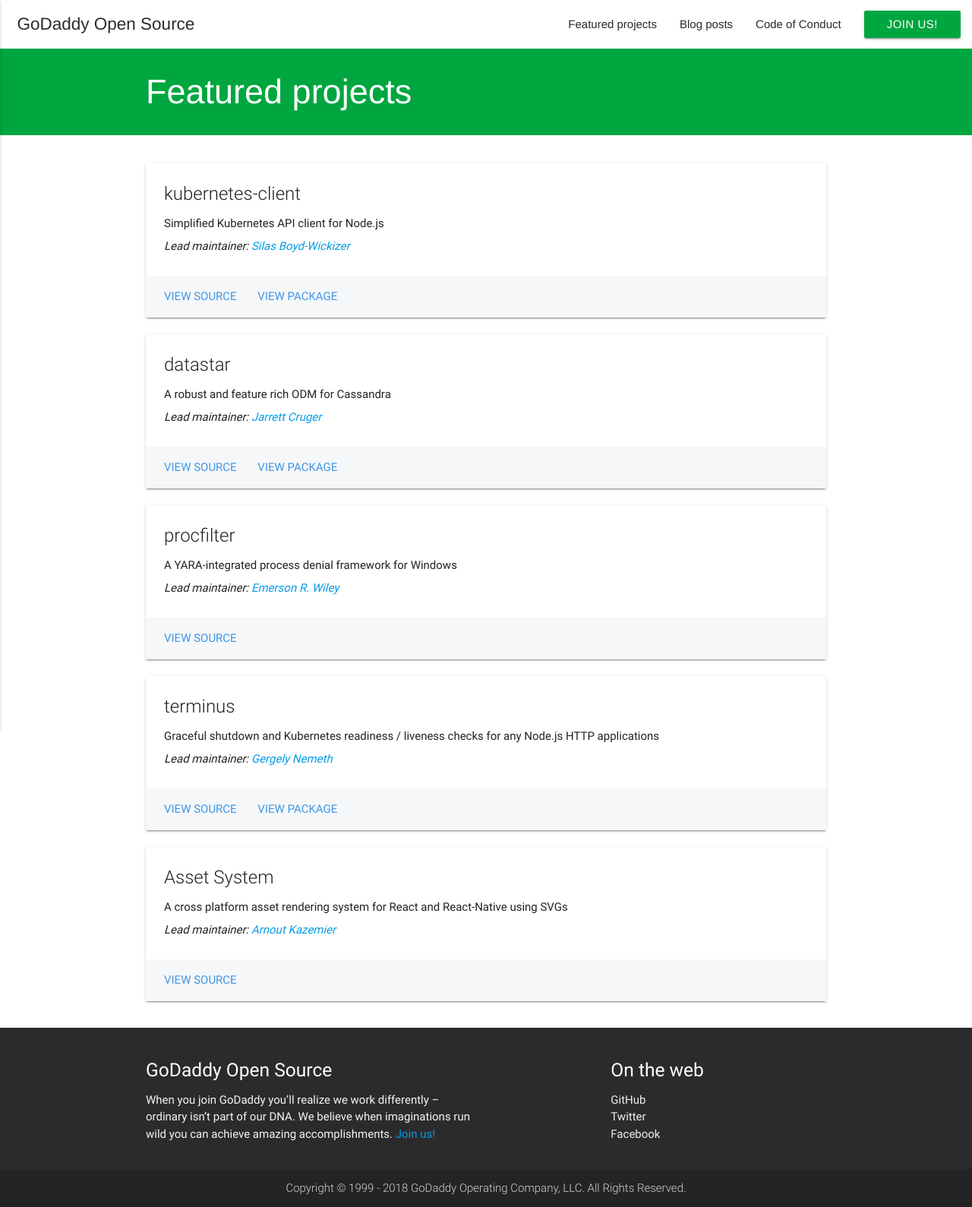
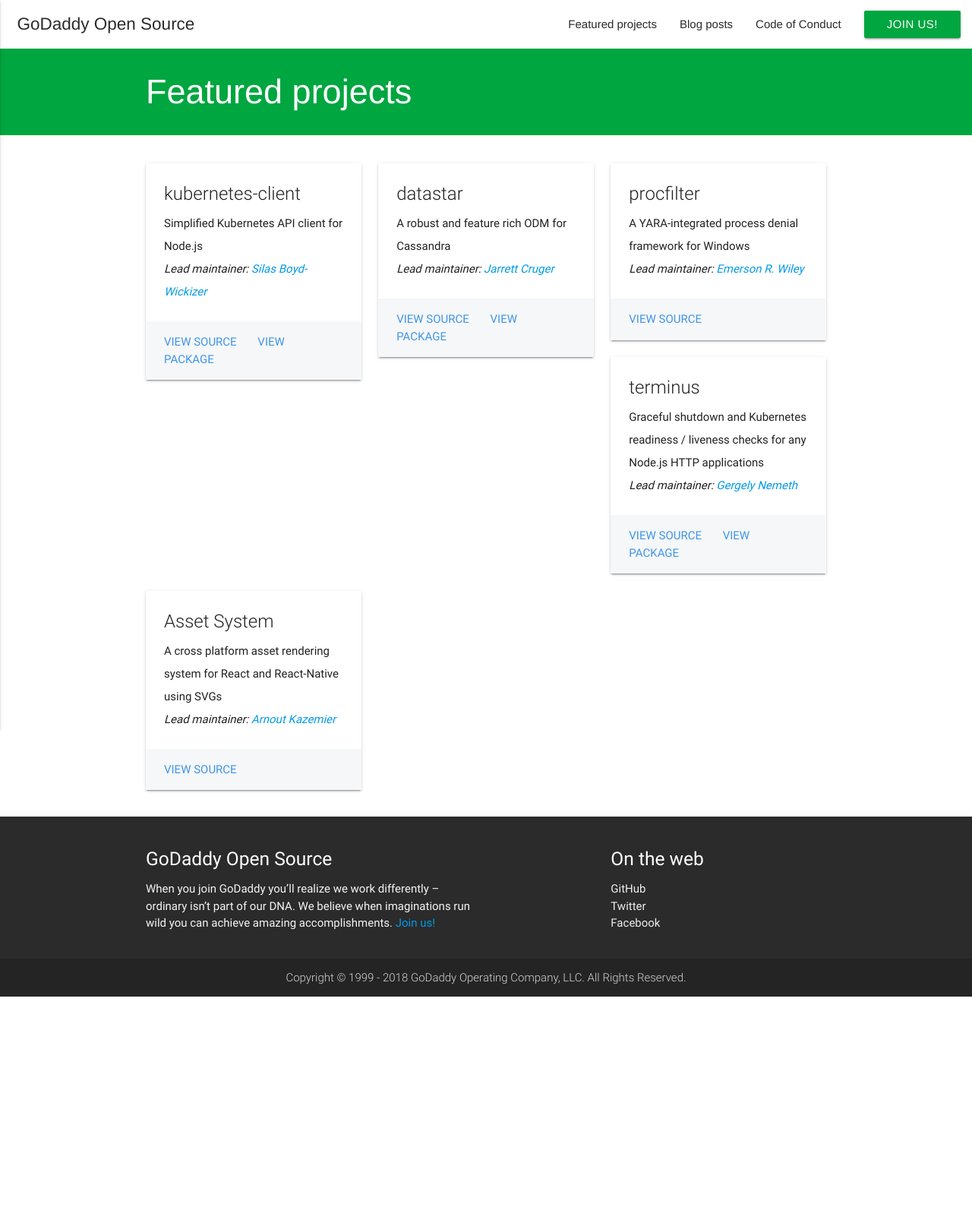
Before and after one commit to godaddy/godaddy.github.io, a Jekyll site: the page built from featured-projects.html, in a window 1280 px wide. Shown: the whole page at 76% size. Built offline with Jekyll 4.4.1, drawn with Linux system fonts in a browser that asks for light colours; some web fonts are replaced; comment, search, counter and statistics services are not loaded; after the commit the page ends 1312 px from its top, so only the background shows below that.

Commit message:
feat(styles): responsive featured projects and blog posts

```diff
--- a/blog-posts.html
+++ b/blog-posts.html
@@ -7,7 +7,7 @@
 <div class="blog-posts">
   <div class="row">
   {% for post in site.posts %}
-    <div class="col s12 m6">
+    <div class="col s12 m6 l4">
       <div class="card medium">
         <div class="card-image waves-effect waves-block waves-light">
           <img class="activator" src="{{ post.cover }}">
--- a/featured-projects.html
+++ b/featured-projects.html
@@ -6,7 +6,7 @@
 
 <div class="row">
   {% for project in site.data.projects %}
-  <div class="col s12">
+  <div class="col col s12 m6 l4">
     {% include component/project-card.html project=project %}
   </div>
   {% endfor %}
```
